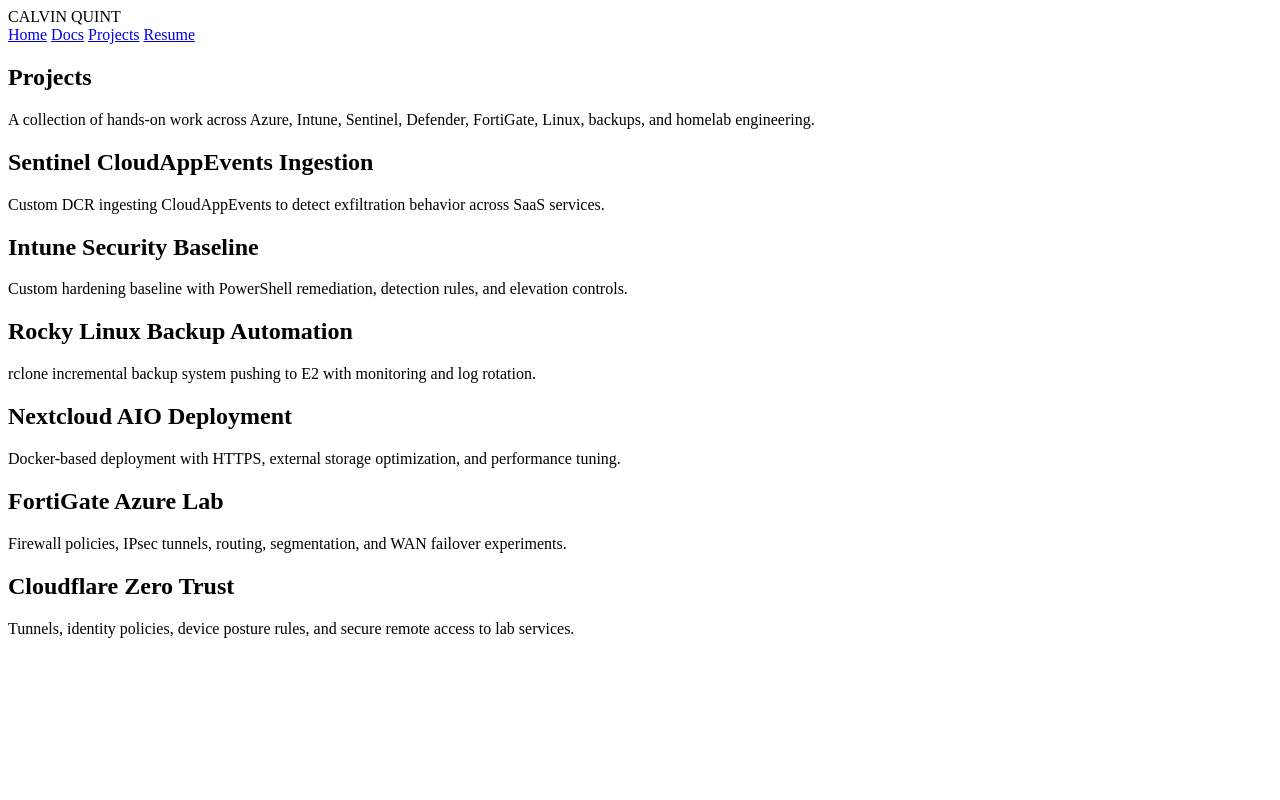
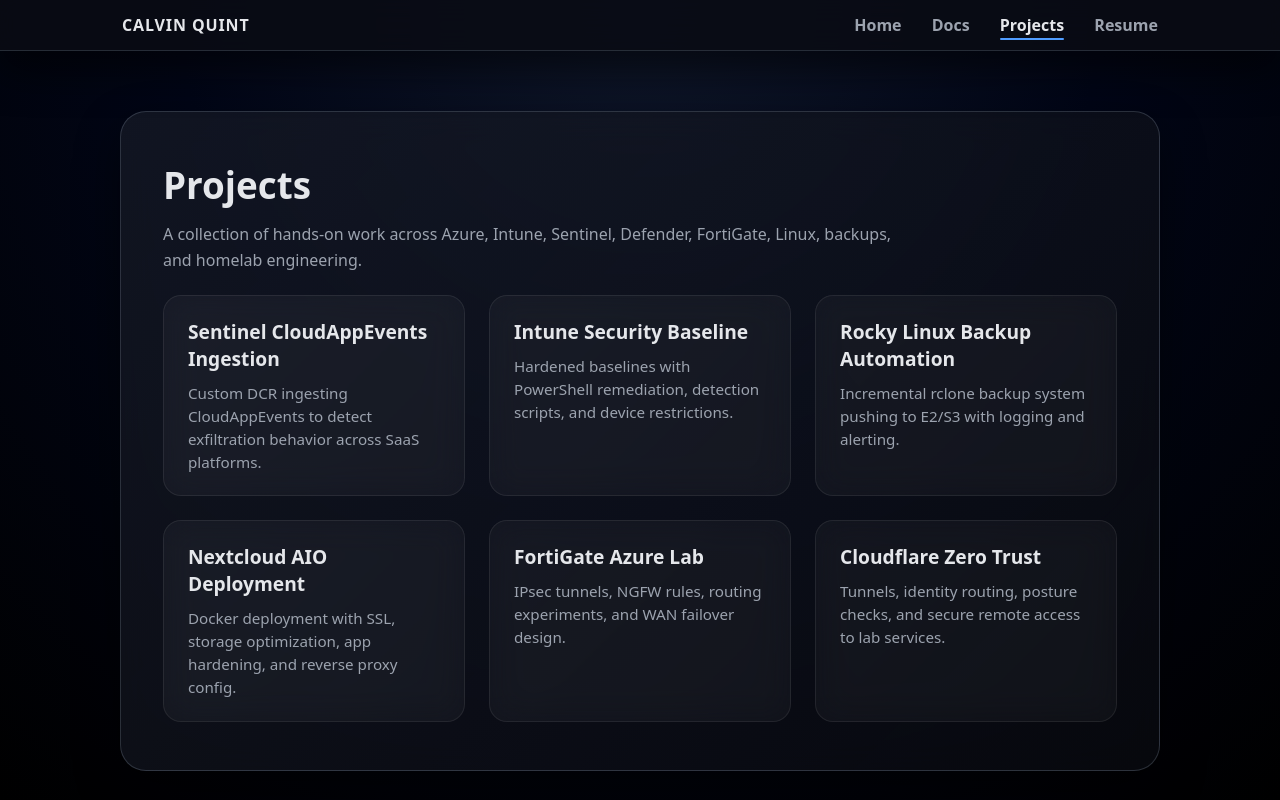
Before and after one commit to calvin-quint/website, a plain HTML site: page projects.html in a window 1280 px wide. Drawn offline with Linux system fonts and the light colour scheme.

Commit message:
Revise projects page content and styles
Updated project descriptions and enhanced CSS styles for better visual consistency.

```diff
--- a/projects.html
+++ b/projects.html
@@ -5,13 +5,160 @@
 <title>Projects • Calvin Quint</title>
 <meta name="viewport" content="width=device-width, initial-scale=1" />
 
-<!-- SAME CSS AS ABOVE (identical to index + docs) -->
 <style>
-  /* 🔥 Use the exact same CSS block from docs.html */
+/* SAME CSS AS INDEX — FULL THEME */
+:root {
+  --bg: #05070a;
+  --accent: #4f9cff;
+  --text-main: #e5e7eb;
+  --text-muted: #9ca3af;
+  --rad-lg: 26px;
+  --shadow-soft: 0 18px 45px rgba(0,0,0,0.45);
+  --shadow-small: 0 10px 30px rgba(0,0,0,0.3);
+}
+
+* {
+  margin: 0;
+  padding: 0;
+  box-sizing: border-box;
+}
+
+body {
+  font-family: system-ui, -apple-system, "Segoe UI", sans-serif;
+  background: radial-gradient(circle at top, #0f172a 0, #020617 45%, #000 100%);
+  color: var(--text-main);
+  min-height: 100vh;
+}
+
+/* NAVBAR */
+.navbar {
+  position: sticky;
+  top: 0;
+  backdrop-filter: blur(18px);
+  background: rgba(10,12,20,0.88);
+  padding: 14px 0;
+  border-bottom: 1px solid rgba(148,163,184,0.22);
+  box-shadow: 0 18px 40px rgba(0,0,0,0.6);
+  z-index: 50;
+}
+
+.nav-inner {
+  max-width: 1080px;
+  margin: auto;
+  padding: 0 22px;
+  display: flex;
+  justify-content: space-between;
+  align-items: center;
+}
+
+.nav-left {
+  font-weight: 700;
+  letter-spacing: 0.055em;
+  color: #e5e7eb;
+}
+
+.nav-links a {
+  color: var(--text-muted);
+  text-decoration: none;
+  margin-left: 26px;
+  font-weight: 600;
+  position: relative;
+  padding-bottom: 4px;
+  transition: .2s;
+}
+
+.nav-links a.active,
+.nav-links a:hover {
+  color: var(--text-main);
+}
+
+.nav-links a.active::after,
+.nav-links a:hover::after {
+  content: "";
+  position: absolute;
+  left: 0;
+  bottom: 0;
+  height: 2px;
+  width: 100%;
+  background: var(--accent);
+  border-radius: 99px;
+}
+
+/* PAGE WRAPPER */
+.page {
+  max-width: 1080px;
+  margin: 40px auto 60px;
+  padding: 20px;
+}
+
+/* GLASS PANEL */
+.panel {
+  background: linear-gradient(135deg, rgba(22,26,38,0.75), rgba(10,12,18,0.65));
+  border: 1px solid rgba(148,163,184,0.25);
+  border-radius: var(--rad-lg);
+  padding: 48px 42px;
+  box-shadow: var(--shadow-soft);
+  backdrop-filter: blur(16px);
+}
+
+/* HEADINGS */
+h1 {
+  font-size: 2.3rem;
+  font-weight: 800;
+  margin-bottom: 12px;
+}
+
+p {
+  color: var(--text-muted);
+  margin-bottom: 22px;
+  font-size: 1rem;
+  line-height: 1.6;
+  max-width: 46rem;
+}
+
+/* GRID OF PROJECT CARDS */
+.card-grid {
+  display: grid;
+  grid-template-columns: repeat(auto-fit, minmax(260px, 1fr));
+  gap: 24px;
+  margin-top: 16px;
+}
+
+.card {
+  background: rgba(255,255,255,0.03);
+  border: 1px solid rgba(255,255,255,0.08);
+  border-radius: 18px;
+  padding: 22px 24px;
+  backdrop-filter: blur(16px);
+  transition: .2s ease;
+}
+
+.card:hover {
+  background: rgba(79,156,255,0.10);
+  border-color: var(--accent);
+  transform: translateY(-3px);
+}
+
+.card h2 {
+  margin-bottom: 10px;
+  font-size: 1.2rem;
+  font-weight: 700;
+  color: var(--text-main);
+}
+
+.card p {
+  margin: 0;
+  color: var(--text-muted);
+  font-size: 0.95rem;
+  line-height: 1.5;
+}
 </style>
+
 </head>
 
 <body>
+
+<!-- NAV -->
 <header class="navbar">
   <div class="nav-inner">
     <div class="nav-left">CALVIN QUINT</div>
@@ -24,41 +171,45 @@
   </div>
 </header>
 
+<!-- PAGE CONTENT -->
 <main class="page">
+
   <section class="panel">
     <h1>Projects</h1>
     <p>A collection of hands-on work across Azure, Intune, Sentinel, Defender, FortiGate, Linux, backups, and homelab engineering.</p>
 
     <div class="card-grid">
+
       <div class="card">
         <h2>Sentinel CloudAppEvents Ingestion</h2>
-              <p>Custom DCR ingesting CloudAppEvents to detect exfiltration behavior across SaaS services.</p>
+        <p>Custom DCR ingesting CloudAppEvents to detect exfiltration behavior across SaaS platforms.</p>
       </div>
 
       <div class="card">
         <h2>Intune Security Baseline</h2>
-              <p>Custom hardening baseline with PowerShell remediation, detection rules, and elevation controls.</p>
+        <p>Hardened baselines with PowerShell remediation, detection scripts, and device restrictions.</p>
       </div>
 
       <div class="card">
         <h2>Rocky Linux Backup Automation</h2>
-              <p>rclone incremental backup system pushing to E2 with monitoring and log rotation.</p>
+        <p>Incremental rclone backup system pushing to E2/S3 with logging and alerting.</p>
       </div>
 
       <div class="card">
         <h2>Nextcloud AIO Deployment</h2>
-              <p>Docker-based deployment with HTTPS, external storage optimization, and performance tuning.</p>
+        <p>Docker deployment with SSL, storage optimization, app hardening, and reverse proxy config.</p>
       </div>
 
       <div class="card">
         <h2>FortiGate Azure Lab</h2>
-              <p>Firewall policies, IPsec tunnels, routing, segmentation, and WAN failover experiments.</p>
+        <p>IPsec tunnels, NGFW rules, routing experiments, and WAN failover design.</p>
       </div>
 
       <div class="card">
         <h2>Cloudflare Zero Trust</h2>
-              <p>Tunnels, identity policies, device posture rules, and secure remote access to lab services.</p>
+        <p>Tunnels, identity routing, posture checks, and secure remote access to lab services.</p>
       </div>
+
     </div>
 
   </section>
```
Lines whose indentation alone changed are shown as unchanged.
